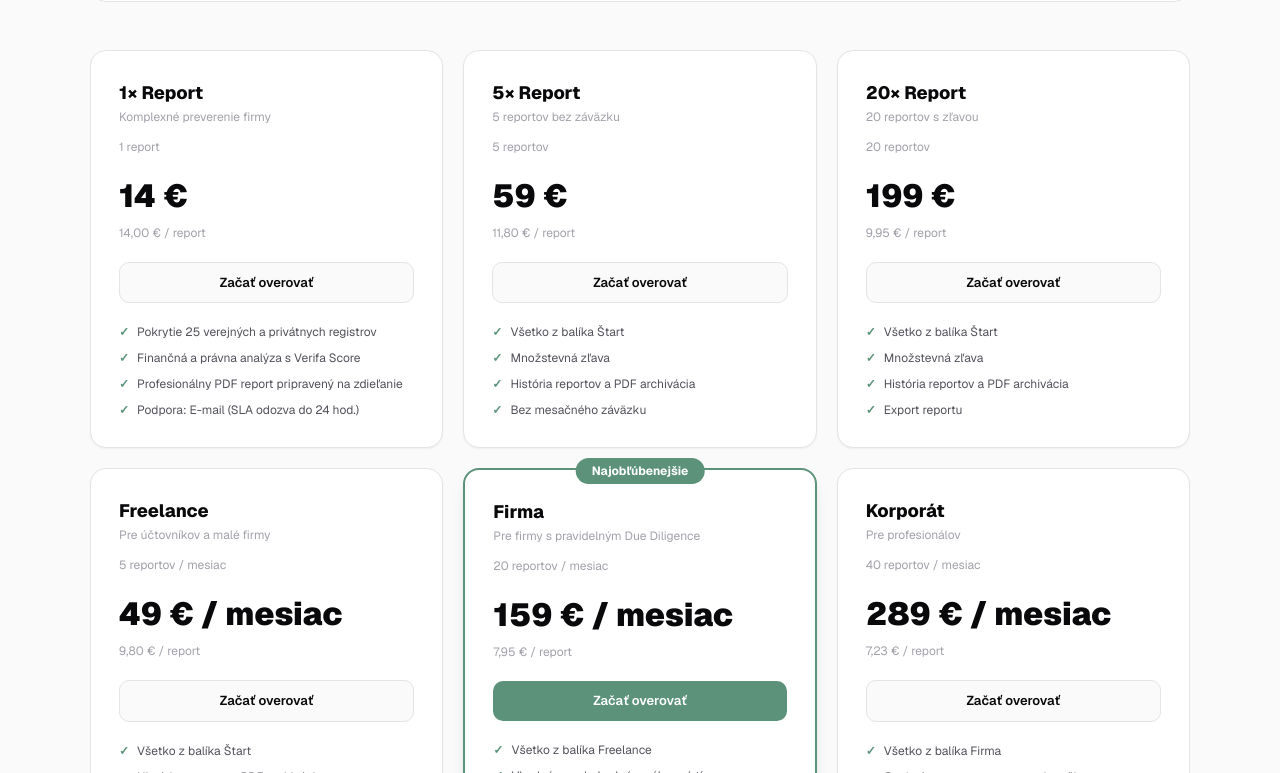
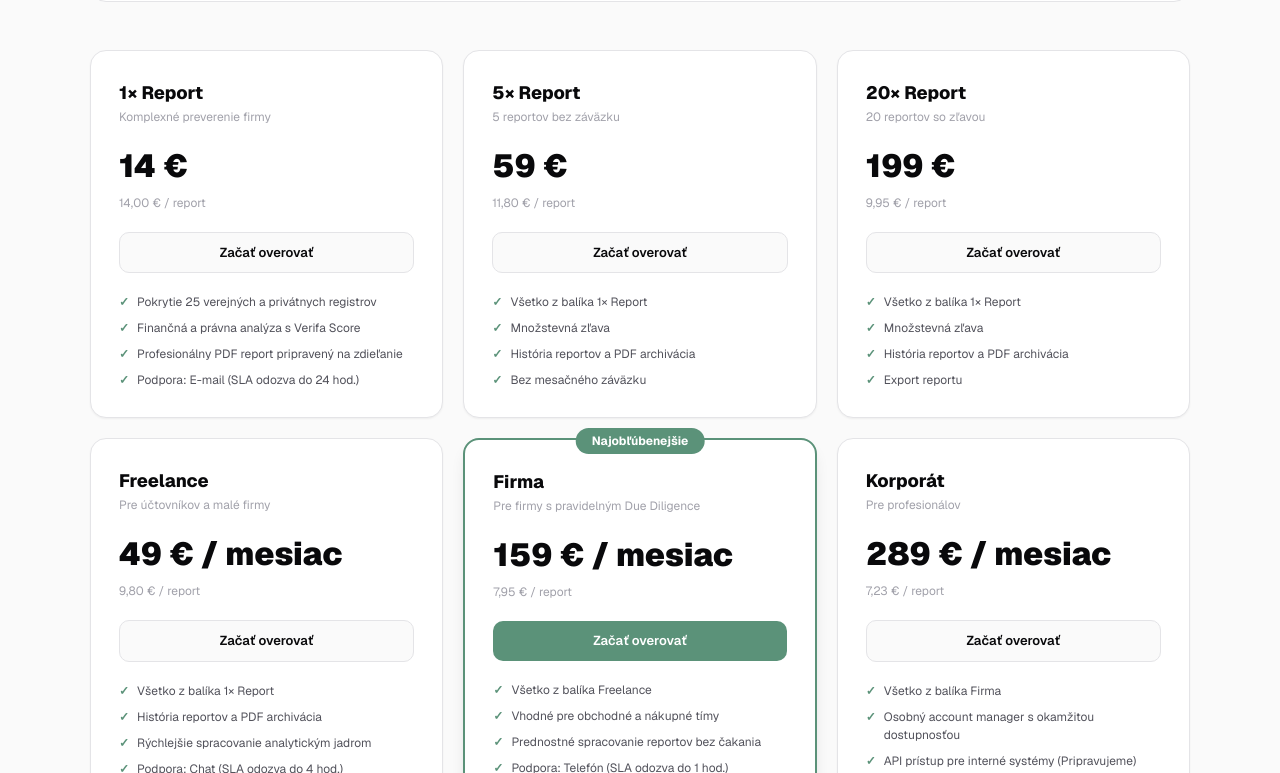
Before and after one commit to dusan02/scripta, a Next.js app in the folder frontend/: page / in a window 1280 px wide. Shown: the part 5747-6520 px from the top of the page. Built offline with nearby package versions, Linux system fonts and the light colour scheme.

Commit message:
fix: dead link 'Štart'→'1× Report', grammar 'so zľavou', remove redundant credits text from landing cards

```diff
--- a/frontend/src/app/page.tsx
+++ b/frontend/src/app/page.tsx
@@ -58,7 +58,7 @@ export default function LandingPage() {
       price: "59 €",
       perCredit: "11,80 € / report",
       features: [
-        "Všetko z balíka Štart",
+        "Všetko z balíka 1× Report",
         "Množstevná zľava",
         "História reportov a PDF archivácia",
         "Bez mesačného záväzku",
@@ -67,12 +67,12 @@ export default function LandingPage() {
     },
     {
       name: "20× Report",
-      subtitle: "20 reportov s zľavou",
+      subtitle: "20 reportov so zľavou",
       credits: "20 reportov",
       price: "199 €",
       perCredit: "9,95 € / report",
       features: [
-        "Všetko z balíka Štart",
+        "Všetko z balíka 1× Report",
         "Množstevná zľava",
         "História reportov a PDF archivácia",
         "Export reportu",
@@ -86,7 +86,7 @@ export default function LandingPage() {
       price: "49 € / mesiac",
       perCredit: "9,80 € / report",
       features: [
-        "Všetko z balíka Štart",
+        "Všetko z balíka 1× Report",
         "História reportov a PDF archivácia",
         "Rýchlejšie spracovanie analytickým jadrom",
         "Podpora: Chat (SLA odozva do 4 hod.)",
@@ -558,8 +558,7 @@ export default function LandingPage() {
                   </div>
                 )}
                 <h3 style={{ fontSize: 18, fontWeight: 800, marginBottom: 2 }}>{plan.name}</h3>
-                <p style={{ fontSize: 12, color: "var(--text-muted)", marginBottom: 12 }}>{plan.subtitle}</p>
-                <p style={{ fontSize: 12, color: "var(--text-muted)", marginBottom: 16 }}>{plan.credits}</p>
+                <p style={{ fontSize: 12, color: "var(--text-muted)", marginBottom: 16 }}>{plan.subtitle}</p>
                 <div style={{ fontSize: 32, fontWeight: 900, marginBottom: 4 }}>{plan.price}</div>
                 <p style={{ fontSize: 12, color: "var(--text-muted)", marginBottom: 20 }}>{plan.perCredit}</p>
                 <Link href="/login" style={{ display: "block", textAlign: "center", background: plan.highlighted ? "var(--accent)" : "var(--surface-hover)", color: plan.highlighted ? "var(--accent-button-text)" : "var(--text)", border: plan.highlighted ? "none" : "1px solid var(--border)", padding: "10px", borderRadius: 10, textDecoration: "none", fontWeight: 600, fontSize: 13, marginBottom: 20 }}>
--- a/frontend/src/lib/i18n.ts
+++ b/frontend/src/lib/i18n.ts
@@ -193,7 +193,7 @@ const sk: Dict = {
   "pricing.startSubtitle": "Jednorazové preverenie firmy",
   "pricing.payg1Subtitle": "Jednorazové preverenie firmy",
   "pricing.payg5Subtitle": "5 reportov bez záväzku",
-  "pricing.payg20Subtitle": "20 reportov s zľavou",
+  "pricing.payg20Subtitle": "20 reportov so zľavou",
   "pricing.freelanceSubtitle": "Pre freelancerov a malé projekty",
   "pricing.firmaSubtitle": "Pre firmy s pravidelným Due Diligence",
   "pricing.korporatSubtitle": "Pre profesionálov a väčšie tímy",
@@ -205,7 +205,7 @@ const sk: Dict = {
   "pricing.featDphPravne": "DPH a právne registre",
   "pricing.featZaverneSkore": "Záverečné skóre dôveryhodnosti",
   "pricing.featPdfReport": "Profesionálny PDF report",
-  "pricing.featAllFromStart": "Všetko zo Štart",
+  "pricing.featAllFromStart": "Všetko z 1× Report",
   "pricing.featZlavnenie": "Množstevná zľava",
   "pricing.feat15Kreditov": "5 kreditov / mesiac",
   "pricing.featHistoria": "História reportov",
@@ -702,7 +702,7 @@ const en: Dict = {
   "pricing.featDphPravne": "VAT and legal registries",
   "pricing.featZaverneSkore": "Trustworthiness score",
   "pricing.featPdfReport": "Professional PDF report",
-  "pricing.featAllFromStart": "Everything from Start",
+  "pricing.featAllFromStart": "Everything from 1× Report",
   "pricing.featZlavnenie": "Volume discount",
   "pricing.feat15Kreditov": "5 credits / month",
   "pricing.featHistoria": "Report history",
@@ -1199,7 +1199,7 @@ const de: Dict = {
   "pricing.featDphPravne": "USt- und Rechtsregister",
   "pricing.featZaverneSkore": "Vertrauenswürdigkeits-Score",
   "pricing.featPdfReport": "Professioneller PDF-Bericht",
-  "pricing.featAllFromStart": "Alles aus Start",
+  "pricing.featAllFromStart": "Alles aus 1× Report",
   "pricing.featZlavnenie": "Mengenrabatt",
   "pricing.feat15Kreditov": "5 Credits / Monat",
   "pricing.featHistoria": "Berichtverlauf",
```
